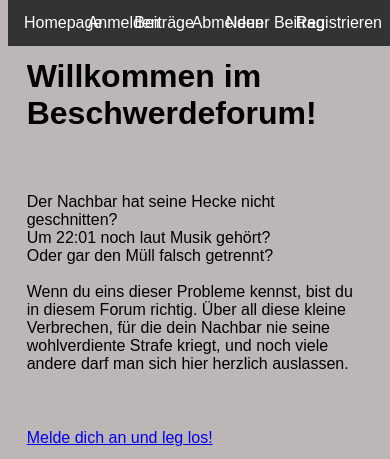
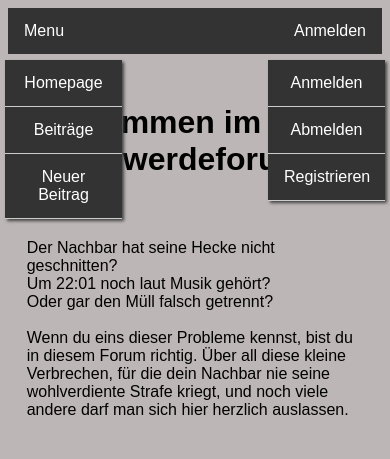
Before and after one commit to FeuerMatrix/webprogrammierung, a PHP site: page /index.php in a window 390 px wide. Shown: the top 459 px of the page. Run offline with PHP 8.4, Linux system fonts and the light colour scheme.

Commit message:
Naviagtion Bar

```diff
--- /dev/null
+++ b/DI-12-B-Visser-Schroeder-Renneberg/css/nav.css
@@ -0,0 +1,102 @@
+nav {
+    background-color: #333;
+    width: 100%;
+}
+
+ul {
+    list-style-type: none;
+    padding: 0px;
+    margin: 0px;
+}
+
+.nav-rechts {
+    display: flex;
+    justify-content: flex-end;
+}
+
+.nav-mobil{
+    display: none;
+}
+
+
+@media (max-width:48.000em){
+
+
+    .nav-links, .nav-rechts {
+        display: none;
+    }
+
+    .nav-mobil {
+        display: flex;
+        justify-content: space-between;
+    }
+
+    .nav-mobil li {
+
+    }
+
+    #nav-links-mobil {
+        display: flex;
+        box-sizing: content-box;
+        width: 50%;
+    }
+
+    #nav-rechts-mobil {
+        display: flex;
+        box-sizing: content-box;
+        width: 50%;
+    }
+
+
+    .open {
+    display: block;
+    position: absolute;
+    background-color: #333;
+    box-shadow: 2px 2px 3px #444444;
+    width: 30%;
+        top: 60px;
+	}
+
+    .nav-rechts{
+        right: 5px;
+    }
+
+    .nav-links{
+        left: 5px;
+    }
+
+    ul.open li {
+        display: block;
+        text-align: center;
+        box-sizing: content-box;
+        width: 100%;
+        }
+
+    ul.open li a {
+        display: block;
+        border-bottom: 1px solid #ccc;
+    }
+
+
+
+}
+
+
+
+
+
+/*
+
+
+background-color: #F4F4F4;
+box-shadow: 2px 2px 3px #444444;
+display: block;
+list-style: none outside none;
+margin: 0;
+padding: 0;
+position: absolute;
+right: 5px;
+top: 100%;
+width: 70%;
+z-index: 500;
+*/
--- a/DI-12-B-Visser-Schroeder-Renneberg/php/nav.php
+++ b/DI-12-B-Visser-Schroeder-Renneberg/php/nav.php
@@ -1,24 +1,18 @@
-<style>
-  .grid {
-    list-style-type: none;
-    margin: 0;
-    padding: 0;
-    background-color: #333;
-    position: fixed;
-    top: 0;
-    width: 100%;
-  }
-</style>
+<link rel="stylesheet" href="css/nav.css" >
 
-<div class="grid">
-  <div>
+<nav>
+  <ul class="nav-mobil"> <!-- über java Skript für SimpleToggle-->
+    <li> <a id="nav-links-mobil"> Menu </a>
+    <li> <a id="nav-rechts-mobil"> Anmelden </a>
+  </ul>
+  <ul class="nav-links open"> <!-- open Tag wird später mit javaSkript gesetzt oder entfernt, garde noch drin damit man sieht wie es später ausgeklappt aussieht -->
     <li> <a href="index.php">Homepage</a>
     <li> <a href="hauptseite.php">Beiträge</a>
     <li> <a href="eintragneu.php">Neuer Beitrag</a>
-  </div>
-  <div style="display: flex; justify-content: flex-end">
+  </ul>
+  <ul class="nav-rechts open">
     <li> <a href="anmeldung.php">Anmelden</a>
     <li> <a href="index.php">Abmelden</a>
     <li> <a href="registrieren.php">Registrieren</a>
-  </div>
-</div>
+  </ul>
+</nav>
```
Lines whose indentation alone changed are shown as unchanged.
